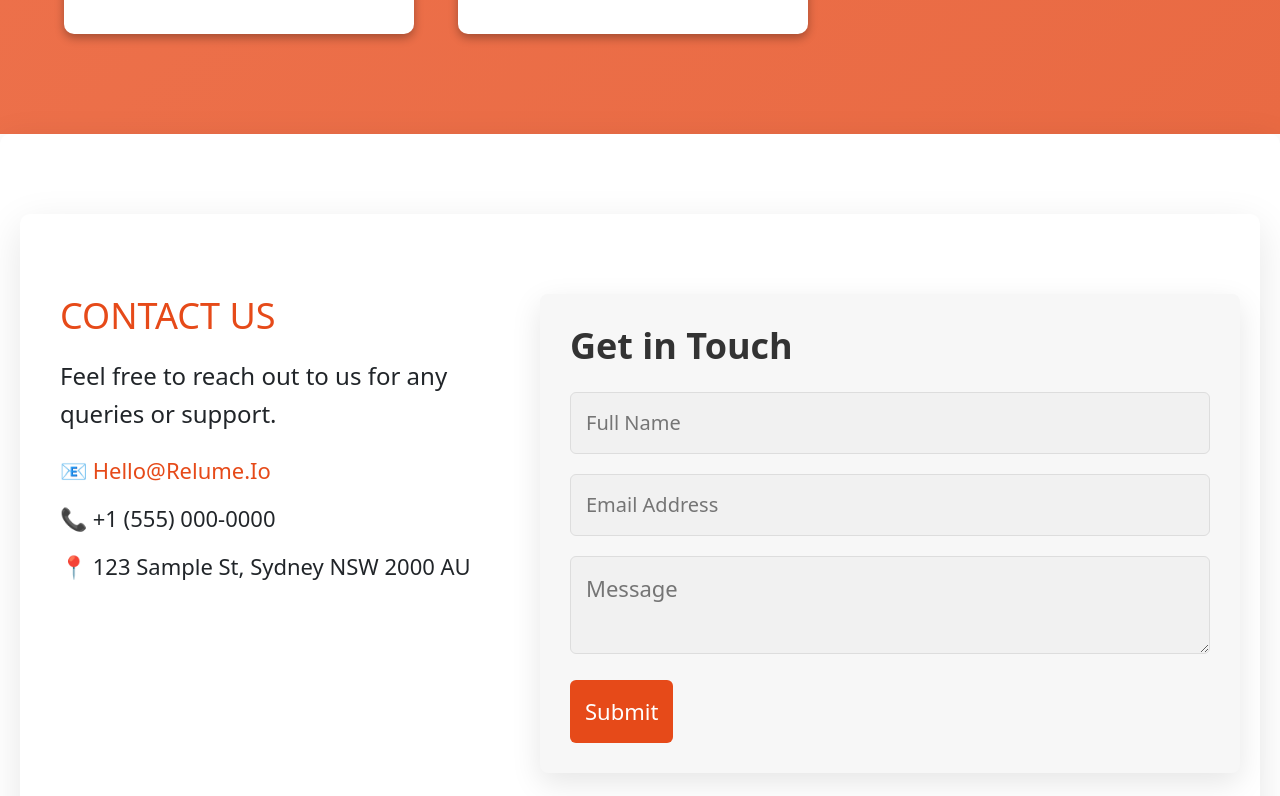
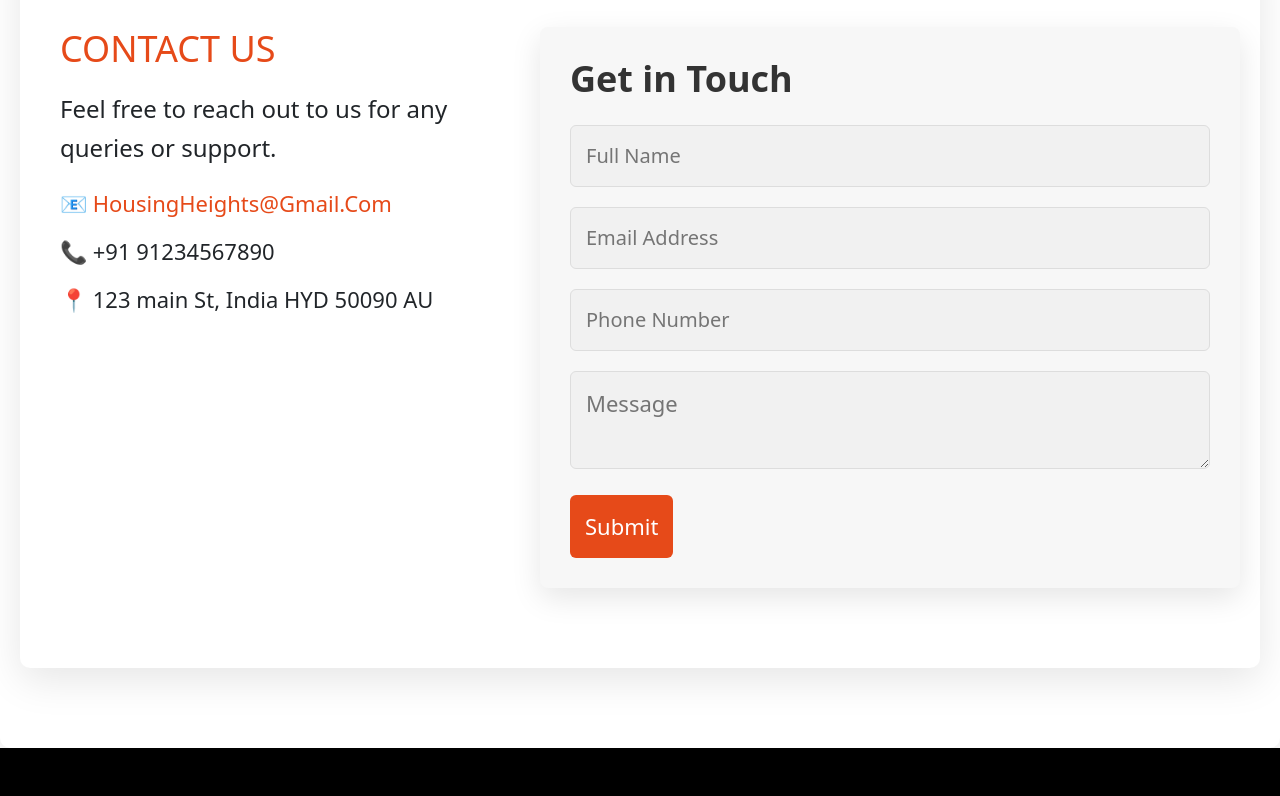
Before and after one commit to nitheeshniranjan/Housingheights, a React (Create React App) app: page / in a window 1280 px wide. Shown: the part 7760-8556 px from the top of the page. Built offline with nearby package versions, Linux system fonts and the light colour scheme.

Commit message:
Updated SignUp, Data, Contact, and Hero components

```diff
--- a/src/components/SignUp/SignUp.jsx
+++ b/src/components/SignUp/SignUp.jsx
@@ -19,7 +19,7 @@ const SignUp = () => {
     }
 
     try {
-      const response = await axios.post("http://localhost:8080/auth/signup", formData);
+      const response = await axios.post("http://localhost:8080/signup", formData);
       alert(response.data.message || "Registered Successfully!");
       navigate("/login");
     } catch (error) {
--- a/src/components/data/Data.js
+++ b/src/components/data/Data.js
@@ -261,7 +261,7 @@ export const propertyTypes = [
 
   export const contactData = {
     description: "Feel free to reach out to us for any queries or support.",
-    email: "hello@relume.io",
-    phone: "+1 (555) 000-0000",
-    address: "123 Sample St, Sydney NSW 2000 AU",
+    email: "HousingHeights@gmail.com",
+    phone: "+91 91234567890",
+    address: "123 main St, India HYD 50090 AU",
   };
--- a/src/components/home/contact/Contact.jsx
+++ b/src/components/home/contact/Contact.jsx
@@ -1,8 +1,51 @@
-import React from "react";
+
+
+import React, { useState } from "react";
 import { contactData } from "../../data/Data";
-import "./contact.css"
+import "./contact.css";
 
 const Contact = () => {
+  const [formData, setFormData] = useState({
+    fullName: "",
+    email: "",
+    phone: "",
+    message: "",
+  });
+
+  const [responseMessage, setResponseMessage] = useState("");
+
+  const handleChange = (e) => {
+    setFormData({ ...formData, [e.target.name]: e.target.value });
+  };
+
+  const handleSubmit = async (e) => {
+    e.preventDefault();
+    try {
+      const response = await fetch("http://localhost:9999/api/contact/submit", {
+        method: "POST",
+        headers: {
+          "Content-Type": "application/json",
+        },
+        body: JSON.stringify(formData),
+      });
+
+      if (response.ok) {
+        setResponseMessage("Your message has been sent successfully!");
+        setFormData({
+          fullName: "",
+          email: "",
+          phone: "",
+          message: "",
+        });
+      } else {
+        const errorData = await response.json();
+        setResponseMessage(`Error: ${errorData.message || "Failed to send message."}`);
+      }
+    } catch (error) {
+      setResponseMessage("An error occurred. Please try again.");
+    }
+  };
+
   return (
     <section className="contact-section">
       <div className="contact-info">
@@ -17,12 +60,43 @@ const Contact = () => {
 
       <div className="contact-form">
         <h3>Get in Touch</h3>
-        <form>
-          <input type="text" placeholder="Full Name" required />
-          <input type="email" placeholder="Email Address" required />
-          <textarea placeholder="Message" required></textarea>
+        <form onSubmit={handleSubmit}>
+          <input
+            type="text"
+            name="fullName"
+            placeholder="Full Name"
+            value={formData.fullName}
+            onChange={handleChange}
+            required
+          />
+          <input
+            type="email"
+            name="email"
+            placeholder="Email Address"
+            value={formData.email}
+            onChange={handleChange}
+            required
+          />
+          <input
+            type="tel"
+            name="phone"
+            placeholder="Phone Number"
+            pattern="[0-9]{10}"
+            title="Phone number must be 10 digits."
+            value={formData.phone}
+            onChange={handleChange}
+            required
+          />
+          <textarea
+            name="message"
+            placeholder="Message"
+            value={formData.message}
+            onChange={handleChange}
+            required
+          ></textarea>
           <button type="submit">Submit</button>
         </form>
+        {responseMessage && <p className="response-message">{responseMessage}</p>}
       </div>
     </section>
   );
--- a/src/components/home/hero/hero.css
+++ b/src/components/home/hero/hero.css
@@ -2,7 +2,7 @@
 .hero {
   position: relative;
   width: 100%;
-  height: 100%;
+  height: 100vh;
   overflow: hidden;
   display: flex;
   flex-direction: column;
```
